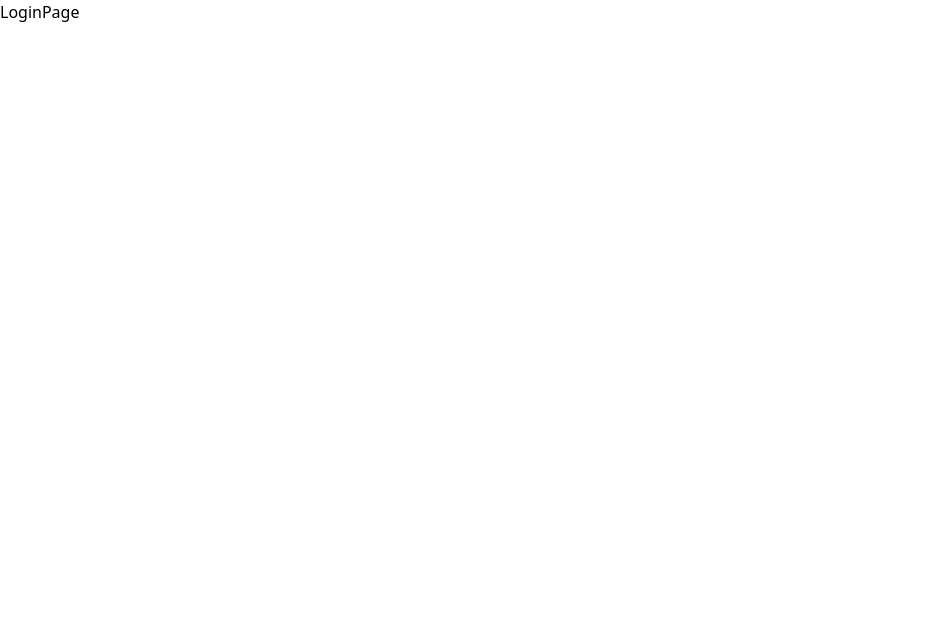
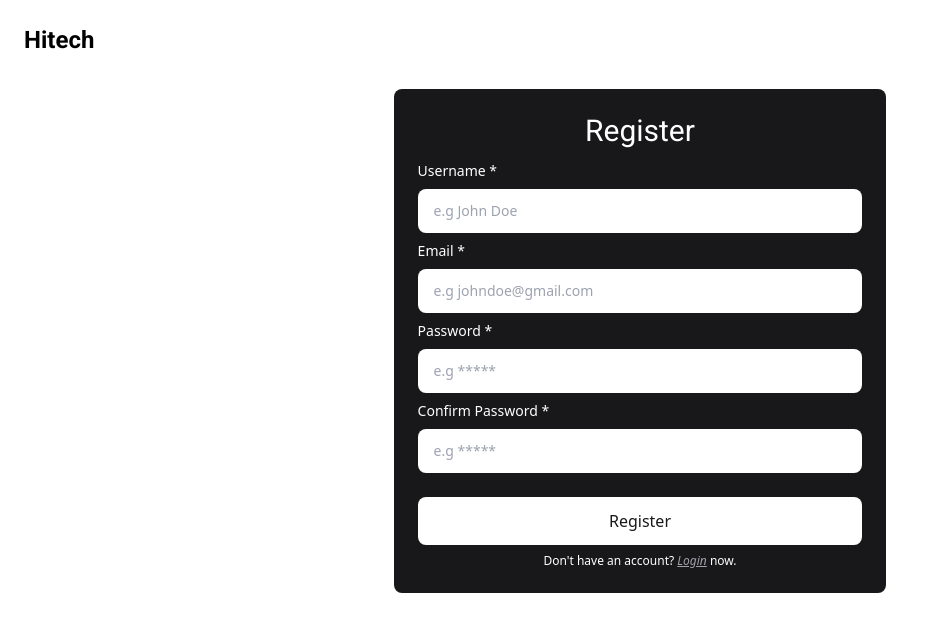
Before and after one commit to pujiragil/Hitech, a React (Vite) app: page /register in a window 1280 px wide. Shown: the top 632 px of the page, without its empty margins (0-948 px from the left). Built offline with nearby package versions, Linux system fonts and the light colour scheme.

Commit message:
adding login & register page

```diff
--- a/src/App.jsx
+++ b/src/App.jsx
@@ -18,7 +18,7 @@ function App() {
           <Route path="profile" element={<Profile/>} />
         </Route>
         <Route path="login" element={<LoginPage />} />
-        <Route path="register" element={<LoginPage />} />
+        <Route path="register" element={<RegisterPage />} />
       </Routes>
     </BrowserRouter>
   )
--- /dev/null
+++ b/src/components/field/field.jsx
@@ -0,0 +1,22 @@
+import { Link } from "react-router-dom"
+
+export const FieldForm = ({ labelFor, label, type, inputName, value }) => {
+  return (
+    <div className="field flex flex-col w-full">
+      <label className="text-sm mb-2" htmlFor={labelFor}>{label}</label>
+      <input className="text-sm px-4 py-3 rounded-lg text-zinc-900 focus:outline-none focus:border-none mb-2" type={type} name={inputName} placeholder={value} />
+    </div>
+  )
+}
+
+export const FieldButton = ({text}) => {
+  return (
+    <input className="bg-white text-zinc-900 w-full py-3 rounded-lg mt-4 mb-2 cursor-pointer hover:bg-zinc-400 duration-300" type="submit" value={text} />
+  )
+}
+
+export const FieldText = ({ text, linkTo, link}) => {
+  return (
+    <p className="text-xs text-center">{text} <Link to={linkTo} className="italic text-zinc-400 underline">{link}</Link> now.</p>
+  )
+}
--- a/src/components/profile/ProfileSection.jsx
+++ b/src/components/profile/ProfileSection.jsx
@@ -6,7 +6,7 @@ const ProfileSection = () => {
   return (
     <div className="container mx-auto px-6">
       <div className="flex min-h-md w-full lg:min-h-0 lg:h-hero relative justify-center items-center">
-        <div className="absolute top-0 left-0 bg-zinc-900 h-80 w-full"></div>
+        <div className="absolute top-0 left-0 bg-zinc-900 h-80 w-full rounded-large"></div>
         <div className="relative flex h-fit md:flex-row lg:9/12 md:w-10/12 flex-col font-open bg-white shadow-2xl rounded-large justify-between p-4 items-center w-11/12 my-6">
           <img className="w-full lg:h-96 h-80 md:mb-0 object-cover rounded-large mb-8" src="https://images.unsplash.com/photo-1539571696357-5a69c17a67c6?ixlib=rb-1.2.1&ixid=MnwxMjA3fDB8MHxwaG90by1wYWdlfHx8fGVufDB8fHx8&auto=format&fit=crop" alt="profile" />
           <div className="flex md:ml-6 flex-col justify-start items-start w-full">
--- a/src/pages/AboutPage.jsx
+++ b/src/pages/AboutPage.jsx
@@ -4,7 +4,7 @@ import { AiOutlineWhatsApp, AiOutlineFacebook, AiOutlineGithub, AiOutlineYoutube
 const AboutPage = () => {
   return (
     <div className="container mx-auto px-6">
-      <div className="grid gap-4 justify-items-center content-center lg:grid-cols-2 grid-cols-1 lg:min-h-0 lg:h-desk min-h-md">
+      <div className="grid gap-4 justify-items-center content-center lg:grid-cols-2 grid-cols-1 lg:min-h-0 lg:h-hero min-h-md">
         <img className="hover:rotate-180 duration-700 ease-in-out cursor-pointer" src={AboutSvg} alt="about" />
         <div className="flex justify-center md:w-9/12 flex-col text-zinc-900 items-center font-open p-6 bg-white shadow-2xl mb-4 rounded-large">
           <h1 className="text-2xl mb-4 lg:mb-8">About Us</h1>
--- a/src/pages/LoginPage.jsx
+++ b/src/pages/LoginPage.jsx
@@ -1,8 +1,24 @@
 import React from 'react'
+import { Link } from 'react-router-dom'
+import { FieldButton, FieldForm, FieldText } from '../components/field/field'
 
 const LoginPage = () => {
   return (
-    <div>LoginPage</div>
+    <div className="container mx-auto px-6">
+      <div className="relative grid grid-cols-1 py-6 h-screen">
+        <Link to="/" className="text-2xl font-roboto font-bold">Hitech</Link>
+        <div className="flex bg-zinc-900 flex-col text-white p-6 rounded-lg h-fit w-full md:w-8/12 lg:w-2/5 sm:w-9/12 justify-self-center">
+          <h2 className="text-center text-3xl font-roboto mb-3">Login</h2>
+          <form action="">
+            <FieldForm labelFor="email" label="Email *" type="email" inputName="email" value="e.g johndoe@gmail.com" />
+            <FieldForm labelFor="password" label="Password *" type="password" inputName="password" value="e.g *****" />
+            <FieldButton text="Login" />
+            <FieldText text="Don't have an account?" linkTo="/register" link="Register" />
+          </form>
+        </div>
+
+      </div>
+    </div>
   )
 }
 
--- a/src/pages/RegisterPage.jsx
+++ b/src/pages/RegisterPage.jsx
@@ -1,8 +1,25 @@
 import React from 'react'
+import { Link } from 'react-router-dom'
+import { FieldForm, FieldButton, FieldText } from '../components/field/field'
 
 const RegisterPage = () => {
   return (
-    <div>RegisterPage</div>
+    <div className="container mx-auto px-6">
+      <div className="relative grid grid-cols-1 py-6 h-screen lg:h-hero">
+        <Link to="/" className="text-2xl font-roboto font-bold">Hitech</Link>
+        <div className="flex bg-zinc-900 flex-col text-white p-6 rounded-lg h-fit w-full md:w-8/12 lg:w-2/5 sm:w-9/12 justify-self-center">
+          <h2 className="text-center text-3xl font-roboto mb-3">Register</h2>
+          <form action="">
+            <FieldForm labelFor="username" label="Username *" type="text" inputName="username" value="e.g John Doe" />
+            <FieldForm labelFor="email" label="Email *" type="email" inputName="email" value="e.g johndoe@gmail.com" />
+            <FieldForm labelFor="password" label="Password *" type="password" inputName="password" value="e.g *****" />
+            <FieldForm labelFor="conf-password" label="Confirm Password *" type="password" inputName="conf-password" value="e.g *****" />
+            <FieldButton text="Register" />
+            <FieldText text="Don't have an account?" linkTo="/login" link="Login" />
+          </form>
+        </div>
+      </div>
+    </div>
   )
 }
 
```
